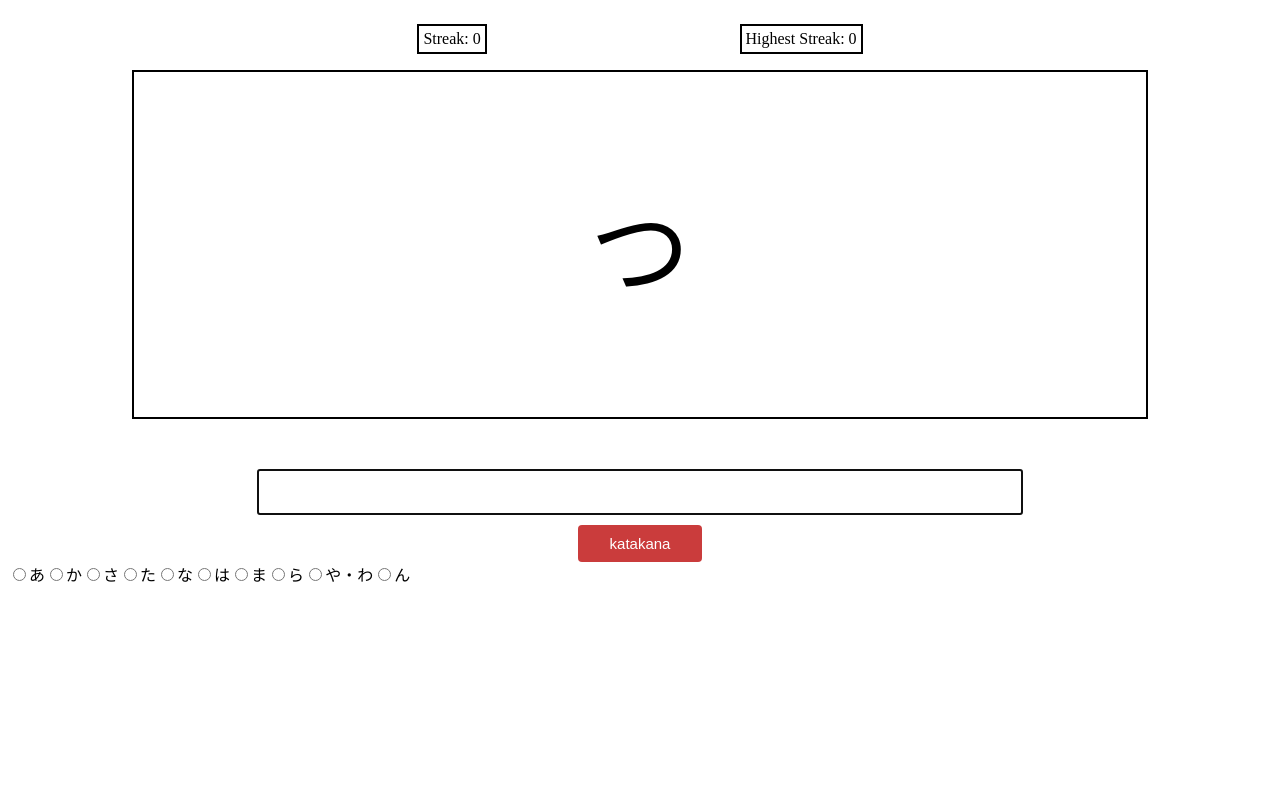
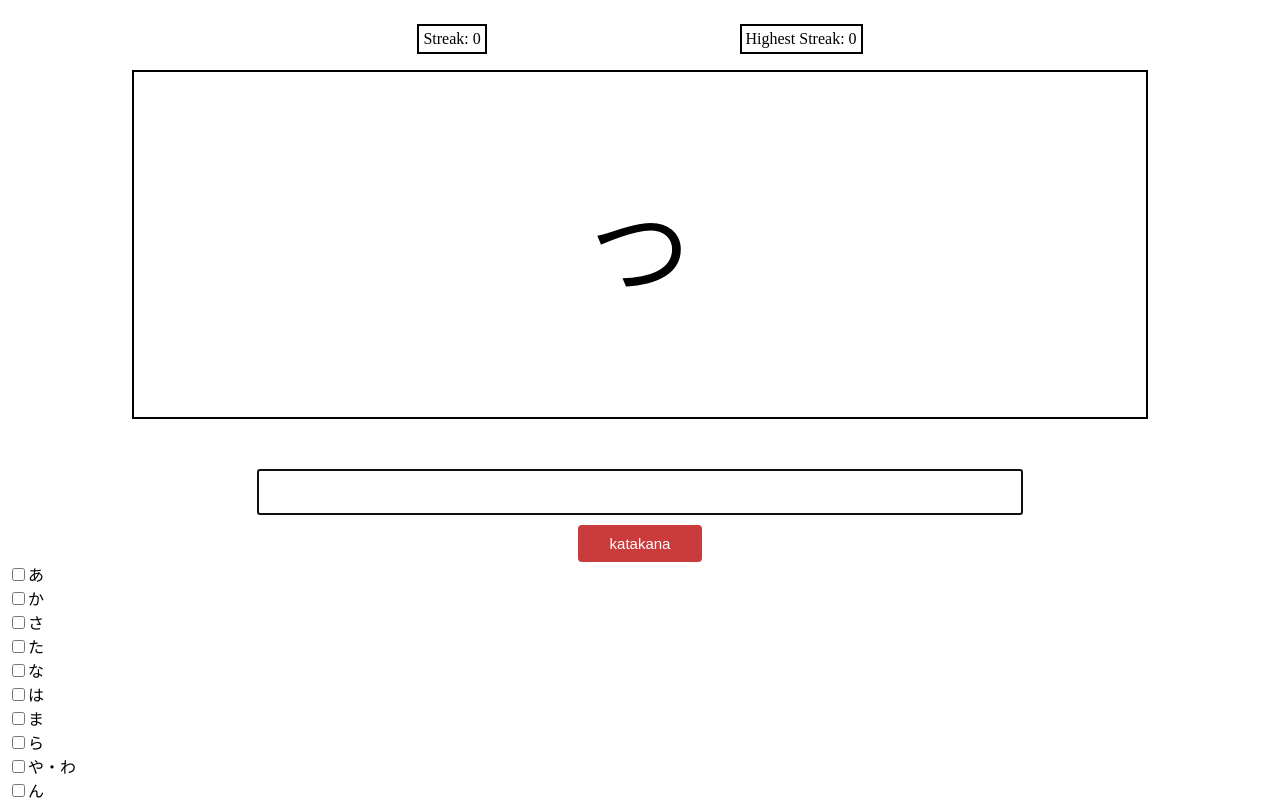
Before and after one commit to cubemer/kana-practice, a React (Create React App) app: page / in a window 1280 px wide. Built offline with nearby package versions, Linux system fonts and the light colour scheme.

Commit message:
Improve Selector component
Checkboxes are a better fit for my selector component, since I would like to allow the user to deselect if they desire.

```diff
--- a/src/App.css
+++ b/src/App.css
@@ -43,3 +43,7 @@
   background: rgb(202, 60, 60);
   font-size: 15px;
 }
+
+.Selector label {
+  display: block;
+}
--- a/src/components/Selector/Selector.js
+++ b/src/components/Selector/Selector.js
@@ -15,17 +15,17 @@ import React from 'react';
 
 const selector = (props) => {
   return (
-    <form>
-      <label><input type='radio'/>あ</label>
-      <label><input type='radio'/>か</label>
-      <label><input type='radio'/>さ</label>
-      <label><input type='radio'/>た</label>
-      <label><input type='radio'/>な</label>
-      <label><input type='radio'/>は</label>
-      <label><input type='radio'/>ま</label>
-      <label><input type='radio'/>ら</label>
-      <label><input type='radio'/>や・わ</label>
-      <label><input type='radio'/>ん</label>
+    <form className='Selector'>
+      <label><input type='checkbox'/>あ</label>
+      <label><input type='checkbox'/>か</label>
+      <label><input type='checkbox'/>さ</label>
+      <label><input type='checkbox'/>た</label>
+      <label><input type='checkbox'/>な</label>
+      <label><input type='checkbox'/>は</label>
+      <label><input type='checkbox'/>ま</label>
+      <label><input type='checkbox'/>ら</label>
+      <label><input type='checkbox'/>や・わ</label>
+      <label><input type='checkbox'/>ん</label>
     </form>
   )
 
```
